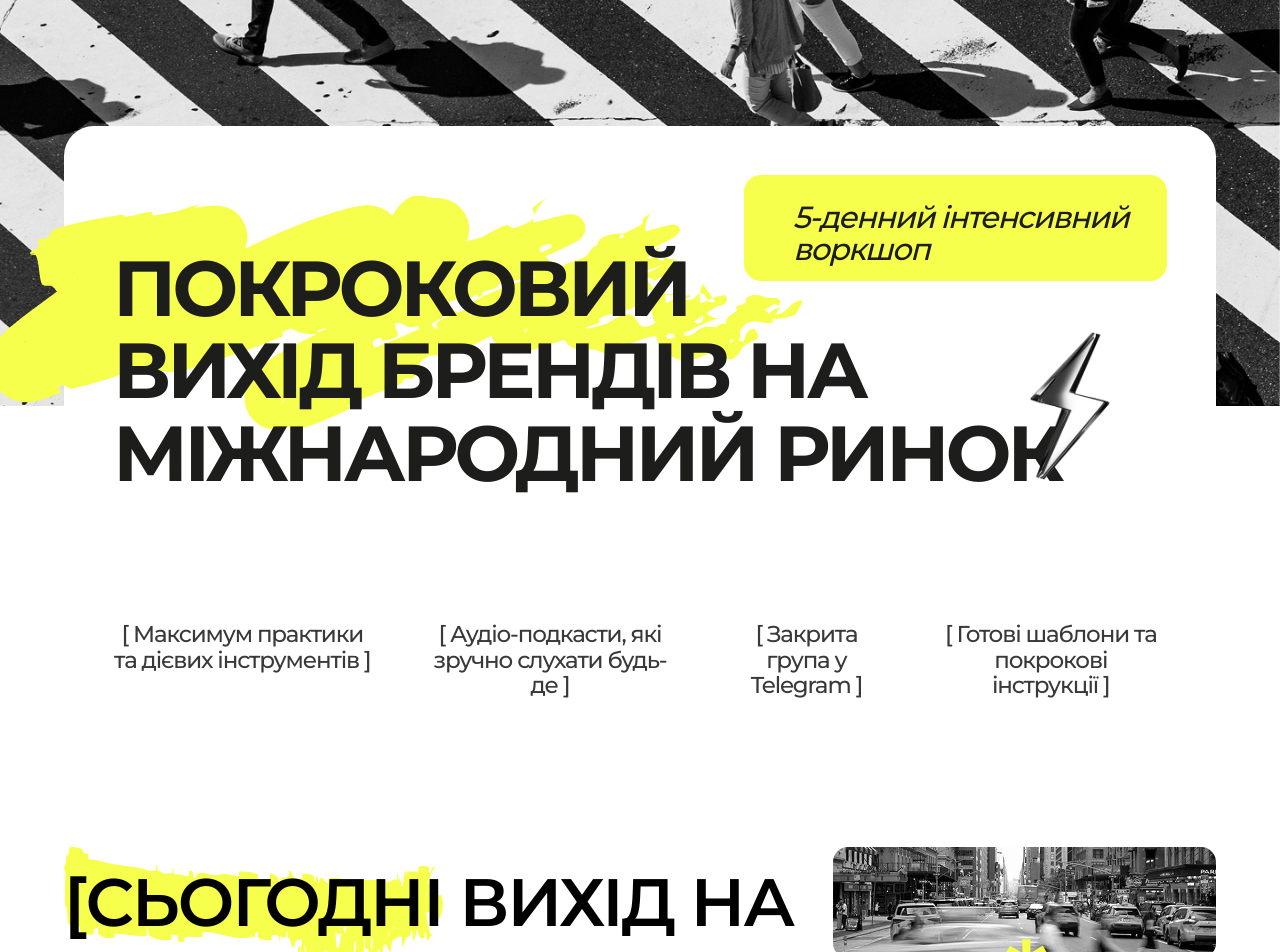
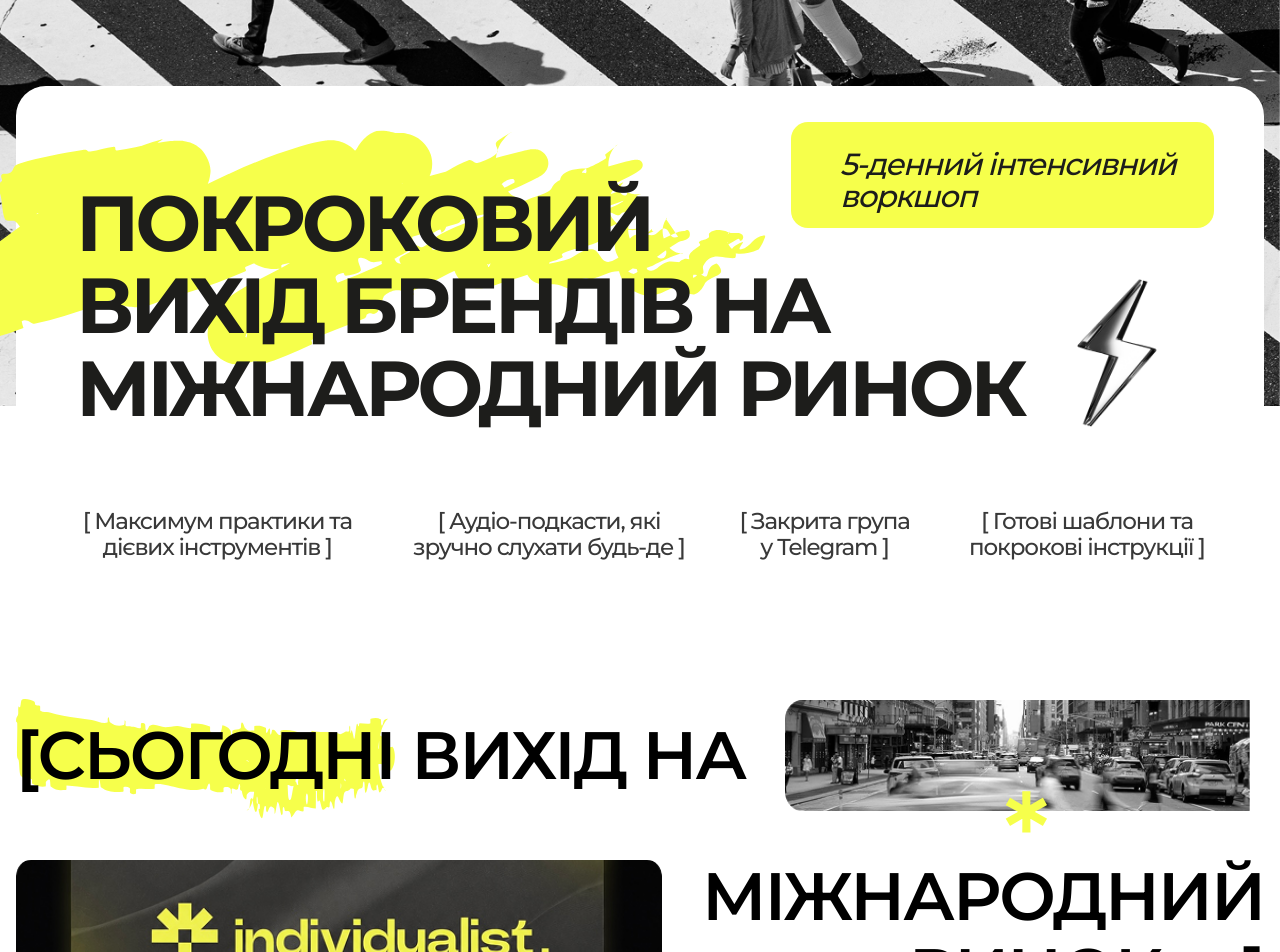
Before and after one commit to Vasyok777/individualist, a Next.js app: page / in a window 1280 px wide. Shown: the part 260-1212 px from the top of the page. Built offline with nearby package versions, Linux system fonts and the light colour scheme; no server answers.

Commit message:
all site

```diff
--- a/src/components/sections/Hero.tsx
+++ b/src/components/sections/Hero.tsx
@@ -16,9 +16,9 @@ export function Hero() {
         className="w-full h-[400px] md:h-[577px] object-cover"
       />
 
-      <Container>
-        <div className="relative z-10 -mt-50 md:-mt-70 bg-white rounded-[16px] md:rounded-[30px] p-6 md:p-12.25">
-          <div className="relative mb-6 md:mb-32">
+      <Container className="max-w-[1347px]">
+        <div className="relative z-10 -mt-50 md:-mt-80 bg-white rounded-[16px] md:rounded-[30px] p-6 md:pt-9 md:pr-12.5 md:pb-10 md:pl-15">
+          <div className="relative mb-6 md:mb-20">
             <div className="flex flex-row justify-between items-start mb-4 md:hidden">
               <div className="bg-accent rounded-2xl px-5 py-4">
                 <p className="text-[15px] font-medium italic leading-tight text-charcoal">
@@ -50,7 +50,7 @@ export function Hero() {
                 className="h-[170px] mr-10 object-contain"
               />
             </div>
-            <div className="pt-2 md:pt-18">
+            <div className="pt-2 md:pt-15">
               <h1 className="text-[32px] md:text-[78.021px] font-bold uppercase leading-[1.05] md:leading-[82.451px] tracking-[-2px] md:tracking-[-3.901px] text-charcoal">
                 <span className="relative inline-block">
                   <img
@@ -76,8 +76,14 @@ export function Hero() {
                 className="text-[13px] md:text-[23px] font-medium leading-5.5 md:leading-[25.282px] tracking-[-0.65px] md:tracking-[-1.15px] text-muted text-center"
               >
                 {feature.endsWith(" ]") ? (
-                  <>{feature.slice(0, -2)}{" "}{"]"}</>
-                ) : feature}
+                  <>
+                    {feature.slice(0, -2)}
+                    {" "}
+                    {"]"}
+                  </>
+                ) : (
+                  feature
+                )}
               </p>
             ))}
           </div>
--- a/src/components/sections/International.tsx
+++ b/src/components/sections/International.tsx
@@ -4,6 +4,7 @@ export function International() {
   return (
     <section className="py-12 md:pt-15 md:pb-5">
       <Container>
+        {/* Row 1 — original layout */}
         <div className="flex flex-col md:flex-row md:items-center gap-4 md:gap-10 mb-4 md:mb-12">
           <Title className="text-black shrink-0">
             <span className="relative inline-block">
@@ -11,36 +12,37 @@ export function International() {
                 src="/highlight-line-2.svg"
                 alt=""
                 aria-hidden
-                className="absolute inset-x-0 top-1/2 scale-y-300 rotate-[150] -translate-y-[40%] w-full z-[-1]"
+                className="absolute inset-x-0 top-1/2 scale-y-300 rotate-[150] translate-y-[-40%] w-full z-[-1]"
               />
               <span className="relative z-10">[СЬОГОДНІ</span>
             </span>
             <br className="md:hidden" />
             {" "}ВИХІД НА
           </Title>
-          <div className="hidden md:block relative shrink-0 md:flex-1">
+          <div className="hidden md:block relative flex-1">
             <img
               src="/custom-1.png"
               alt=""
               aria-hidden
-              className="w-full h-20 md:h-27.75 object-cover rounded-[10px] md:rounded-[15px]"
+              className="w-full h-27.75 object-cover rounded-[15px]"
             />
             <span
               aria-hidden
-              className="absolute bottom-2 md:-bottom-19 left-1/2 -translate-x-1/2 text-[60px] md:text-[107.567px] font-semibold leading-none tracking-[-3.23px] text-accent"
+              className="absolute -bottom-19 left-1/2 -translate-x-1/2 text-[107.567px] font-semibold leading-none tracking-[-3.23px] text-accent"
             >
               *
             </span>
           </div>
         </div>
 
+        {/* Row 2 — image full width on desktop */}
         <div className="flex flex-col md:flex-row md:items-center gap-4 md:gap-10 mb-8 md:mb-14">
           <img
             src="/custom-2.png"
             alt=""
-            className="w-full max-w-[609px] h-20 md:h-37.25 object-cover rounded-[10px] md:rounded-[15px] shrink-0"
+            className="w-full md:flex-1 h-20 md:h-37.25 object-cover rounded-[10px] md:rounded-[15px]"
           />
-          <Title className="text-black text-left md:text-right">
+          <Title className="text-black shrink-0 text-left md:text-right">
             МІЖНАРОДНИЙ
             <br />
             РИНОК —]
@@ -63,7 +65,7 @@ export function International() {
         </div>
 
         <div className="flex justify-center">
-          <CTAButton href="#checkout">ОТРИМАТИ ДОСТУП</CTAButton>
+          <CTAButton href="#how-it-looks">ОТРИМАТИ ДОСТУП</CTAButton>
         </div>
       </Container>
     </section>
--- a/src/components/ui/Container.tsx
+++ b/src/components/ui/Container.tsx
@@ -5,7 +5,9 @@ interface ContainerProps {
 
 export function Container({ children, className = "" }: ContainerProps) {
   return (
-    <div className={`mx-auto w-full max-w-341.5 px-5 md:px-4 lg:px-16 ${className}`}>
+    <div
+      className={`mx-auto w-full max-w-341.5 px-4 md:px-4 lg:px-4 ${className}`}
+    >
       {children}
     </div>
   );
```
